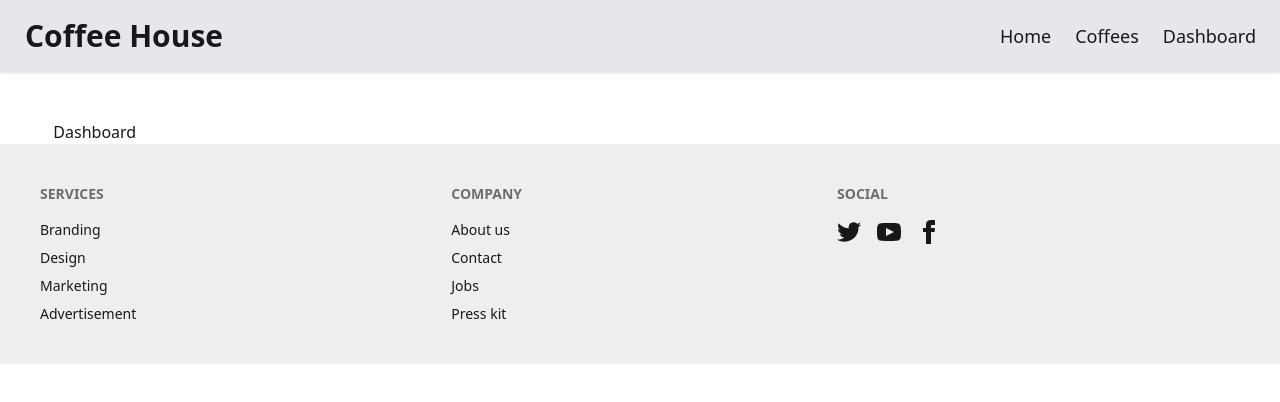
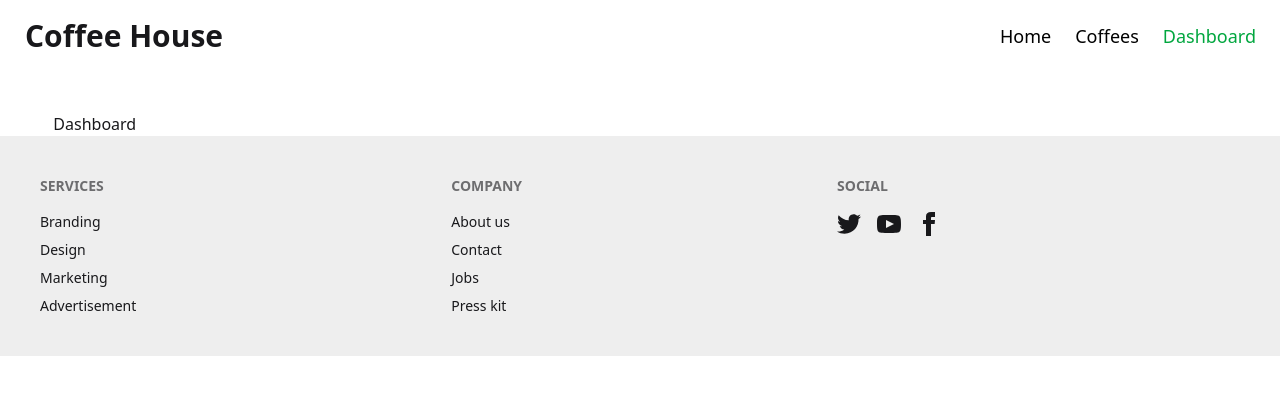
Before and after one commit to Taanveer22/coffee-collections-2, a React (Vite) app: page /dashboard in a window 1280 px wide. Shown: the top 402 px of the page. Built offline with nearby package versions, Linux system fonts and the light colour scheme.

Commit message:
alhamdulliah active routing done with green text for navbar and cards using NavLink isActive functionality

```diff
--- a/src/Layout.jsx
+++ b/src/Layout.jsx
@@ -5,12 +5,17 @@ import Navbar from "./components/Navbar";
 const Layout = () => {
   return (
     <div>
-      <Navbar></Navbar>
+      {/* =====when navbar use fixed position===== */}
+      <div className="h-28">
+        <Navbar></Navbar>
+      </div>
+
       {/* ========dynamic content====== */}
       <div className="w-11/12 mx-auto">
         <Outlet></Outlet>
       </div>
-      {/* ========dynamic content====== */}
+
+      {/* ===footer section=== */}
       <Footer></Footer>
     </div>
   );
--- a/src/components/Categories.jsx
+++ b/src/components/Categories.jsx
@@ -12,7 +12,7 @@ const Categories = ({ categoriesLoaderData }) => {
               role="tab"
               className={({ isActive }) =>
                 isActive
-                  ? "tab tab-active text-xl font-medium"
+                  ? "tab tab-active text-green-500 text-xl font-medium"
                   : "tab text-xl font-medium"
               }
             >
--- a/src/components/Navbar.jsx
+++ b/src/components/Navbar.jsx
@@ -2,8 +2,8 @@ import { NavLink } from "react-router-dom";
 
 const Navbar = () => {
   return (
-    <div>
-      <div className="navbar bg-gray-200 shadow-sm mb-12">
+    <>
+      <div className="navbar backdrop-blur-xl bg-white/30 z-50 fixed">
         <div className="navbar-start">
           <div className="dropdown">
             <div tabIndex={0} role="button" className="btn btn-ghost lg:hidden">
@@ -27,13 +27,34 @@ const Navbar = () => {
               className="menu menu-sm dropdown-content bg-base-100 rounded-box z-1 mt-3 w-52 p-2 shadow"
             >
               <li>
-                <NavLink to="/">Home</NavLink>
+                <NavLink
+                  to="/"
+                  className={({ isActive }) =>
+                    isActive ? "text-green-600" : "text-black"
+                  }
+                >
+                  Home
+                </NavLink>
               </li>
               <li>
-                <NavLink to="/coffees">Coffees</NavLink>
+                <NavLink
+                  to="/coffees"
+                  className={({ isActive }) =>
+                    isActive ? "text-green-600" : "text-black"
+                  }
+                >
+                  Coffees
+                </NavLink>
               </li>
               <li>
-                <NavLink to="/dashboard">Dashboard</NavLink>
+                <NavLink
+                  to="/dashboard"
+                  className={({ isActive }) =>
+                    isActive ? "text-green-600" : "text-black"
+                  }
+                >
+                  Dashboard
+                </NavLink>
               </li>
             </ul>
           </div>
@@ -44,18 +65,39 @@ const Navbar = () => {
         <div className="navbar-end hidden lg:flex">
           <ul className="menu menu-horizontal px-1 text-lg font-medium">
             <li>
-              <NavLink to="/">Home</NavLink>
+              <NavLink
+                to="/"
+                className={({ isActive }) =>
+                  isActive ? "text-green-600" : "text-black"
+                }
+              >
+                Home
+              </NavLink>
             </li>
             <li>
-              <NavLink to="/coffees">Coffees</NavLink>
+              <NavLink
+                to="/coffees"
+                className={({ isActive }) =>
+                  isActive ? "text-green-600" : "text-black"
+                }
+              >
+                Coffees
+              </NavLink>
             </li>
             <li>
-              <NavLink to="/dashboard">Dashboard</NavLink>
+              <NavLink
+                to="/dashboard"
+                className={({ isActive }) =>
+                  isActive ? "text-green-600" : "text-black"
+                }
+              >
+                Dashboard
+              </NavLink>
             </li>
           </ul>
         </div>
       </div>
-    </div>
+    </>
   );
 };
 
--- a/src/index.css
+++ b/src/index.css
@@ -1,2 +1,7 @@
 @import "tailwindcss";
 @plugin "daisyui";
+
+/* for smooth behavior in webpage */
+html{
+  overflow-y: scroll;
+}
```
